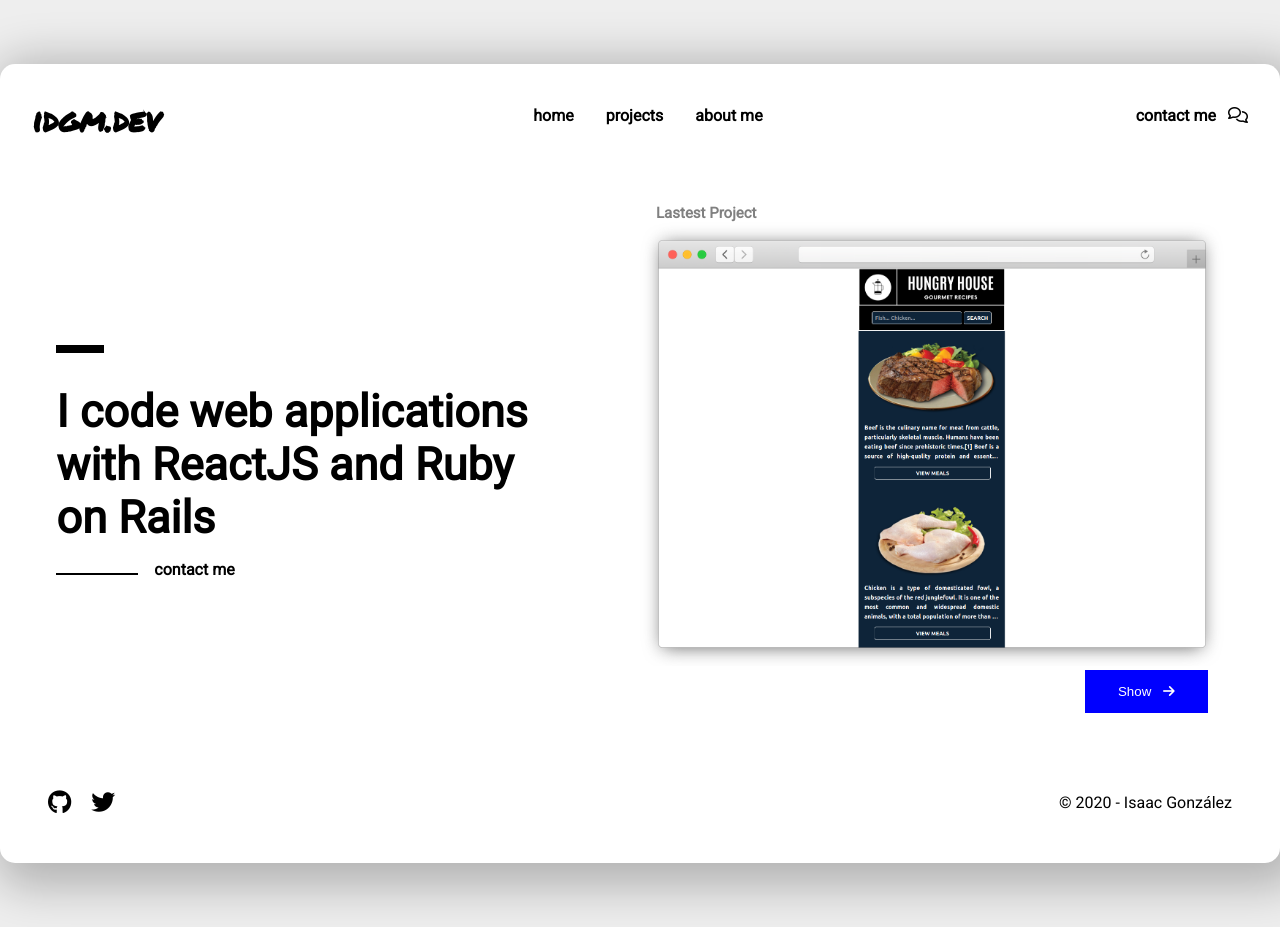
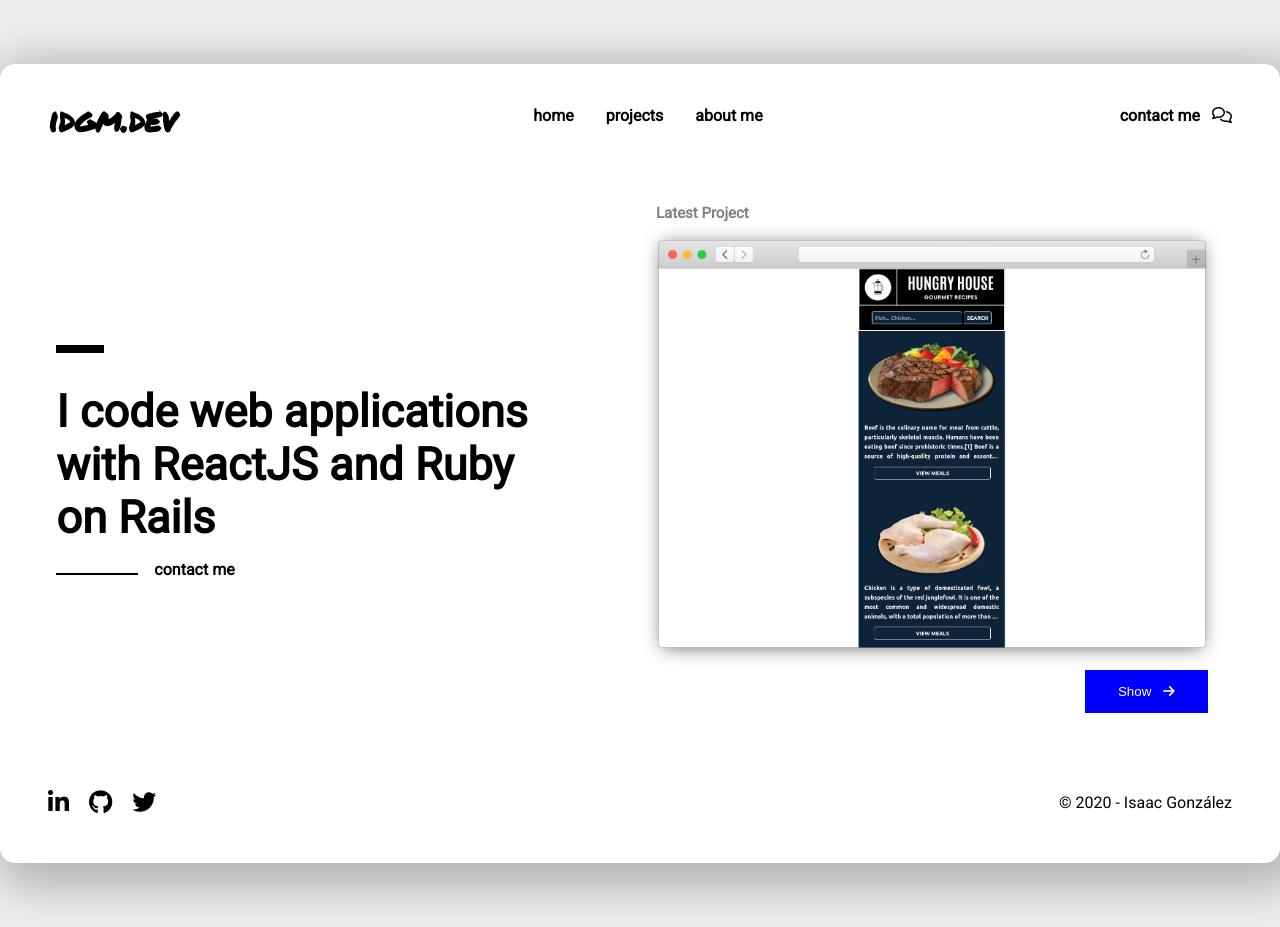
Before and after one commit to idgm5/portfolio, a PHP site: page / in a window 1280 px wide. Run offline with PHP 8.4, Linux system fonts and the light colour scheme; some libraries are stand-ins or nearby versions.

Commit message:
update icons and header

```diff
--- a/assets/style.css
+++ b/assets/style.css
@@ -28,6 +28,7 @@ body {
   display: flex;
   justify-content: space-between;
   align-items: center;
+  padding: 0 1rem;
 }
 
 .container-header a:after,
@@ -158,6 +159,6 @@ footer {
   font-size: 24px;
 }
 
-.footer-icons>a:first-child {
+.footer-icons>a {
   margin-right: 1rem;
 }
--- a/index.html
+++ b/index.html
@@ -36,13 +36,14 @@
           </ul>
         </div>
         <div class="body-project">
-          <h3>Lastest Project</h3>
+          <h3>Latest Project</h3>
           <img src="./assets/projects/hungry_house.png" alt="lastProject" />
           <button type="button" name="button">Show <i class="fas fa-arrow-right"></i></button>
         </div>
       </div>
       <footer>
         <div class="footer-icons">
+          <a href="https://www.linkedin.com/in/isaacmunguia/"><i class="fab fa-linkedin-in"></i></a>
           <a href="https://www.github.com/idgm5"><i class="fab fa-github"></i></a>
           <a href="https://www.twitter.com/idgm5"><i class="fab fa-twitter"></i></a>
         </div>
```
